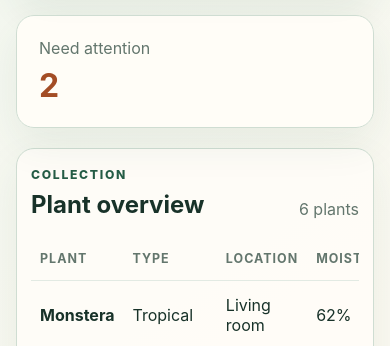
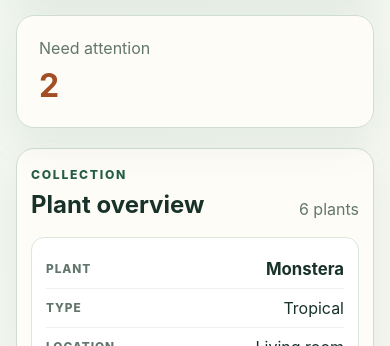
Before and after one commit to chocoHacks33/garden-glance-dashboard, a website: page index.html in a window 390 px wide. Shown: the part 495-841 px from the top of the page. Drawn offline with Linux system fonts and the light colour scheme.

Commit message:
Add responsive mobile plant cards

```diff
--- a/app.js
+++ b/app.js
@@ -27,11 +27,11 @@ function escapeHtml(value) {
 
 function plantRow(plant) {
   return `<tr>
-    <td class="plant-name">${escapeHtml(plant.name)}</td>
-    <td>${escapeHtml(plant.type)}</td>
-    <td>${escapeHtml(plant.location)}</td>
-    <td>${plant.moisture}%</td>
-    <td><span class="health-badge" data-health="${escapeHtml(plant.health)}">${escapeHtml(plant.health)}</span></td>
+    <td class="plant-name" data-label="Plant">${escapeHtml(plant.name)}</td>
+    <td data-label="Type">${escapeHtml(plant.type)}</td>
+    <td data-label="Location">${escapeHtml(plant.location)}</td>
+    <td data-label="Moisture">${plant.moisture}%</td>
+    <td data-label="Health"><span class="health-badge" data-health="${escapeHtml(plant.health)}">${escapeHtml(plant.health)}</span></td>
   </tr>`;
 }
 
--- a/index.html
+++ b/index.html
@@ -44,6 +44,7 @@
         </div>
         <div class="table-wrap">
           <table>
+            <caption class="visually-hidden">Current plant collection and care status</caption>
             <thead>
               <tr>
                 <th scope="col">Plant</th>
--- a/styles.css
+++ b/styles.css
@@ -12,6 +12,18 @@
 }
 
 * { box-sizing: border-box; }
+
+.visually-hidden {
+  position: absolute;
+  width: 1px;
+  height: 1px;
+  padding: 0;
+  margin: -1px;
+  overflow: hidden;
+  clip: rect(0, 0, 0, 0);
+  white-space: nowrap;
+  border: 0;
+}
 
 body {
   margin: 0;
@@ -74,5 +86,22 @@ footer { padding: 24px 0 40px; color: var(--muted); font-size: .85rem; text-alig
   .page-header { flex-direction: column; padding-top: 32px; }
   .summary-grid { grid-template-columns: 1fr; }
   .panel { padding: 18px 14px; }
-  th, td { padding-inline: 9px; }
+  .table-wrap { overflow: visible; }
+  thead {
+    position: absolute;
+    width: 1px;
+    height: 1px;
+    padding: 0;
+    margin: -1px;
+    overflow: hidden;
+    clip: rect(0, 0, 0, 0);
+    white-space: nowrap;
+    border: 0;
+  }
+  tbody { display: grid; gap: 12px; }
+  tbody tr { display: grid; padding: 12px 14px; border: 1px solid #dbe6dc; border-radius: 13px; background: #fff; }
+  tbody td { display: flex; align-items: center; justify-content: space-between; gap: 18px; padding: 9px 0; border-bottom: 1px solid #edf1ed; text-align: right; }
+  tbody td::before { content: attr(data-label); color: var(--muted); font-size: .74rem; font-weight: 800; letter-spacing: .08em; text-transform: uppercase; text-align: left; }
+  tbody td:last-child { border-bottom: 0; }
+  .plant-name { font-size: 1.05rem; }
 }
```
Also changed, not shown: test/app.test.js (+7 -0 lines), README.md.
